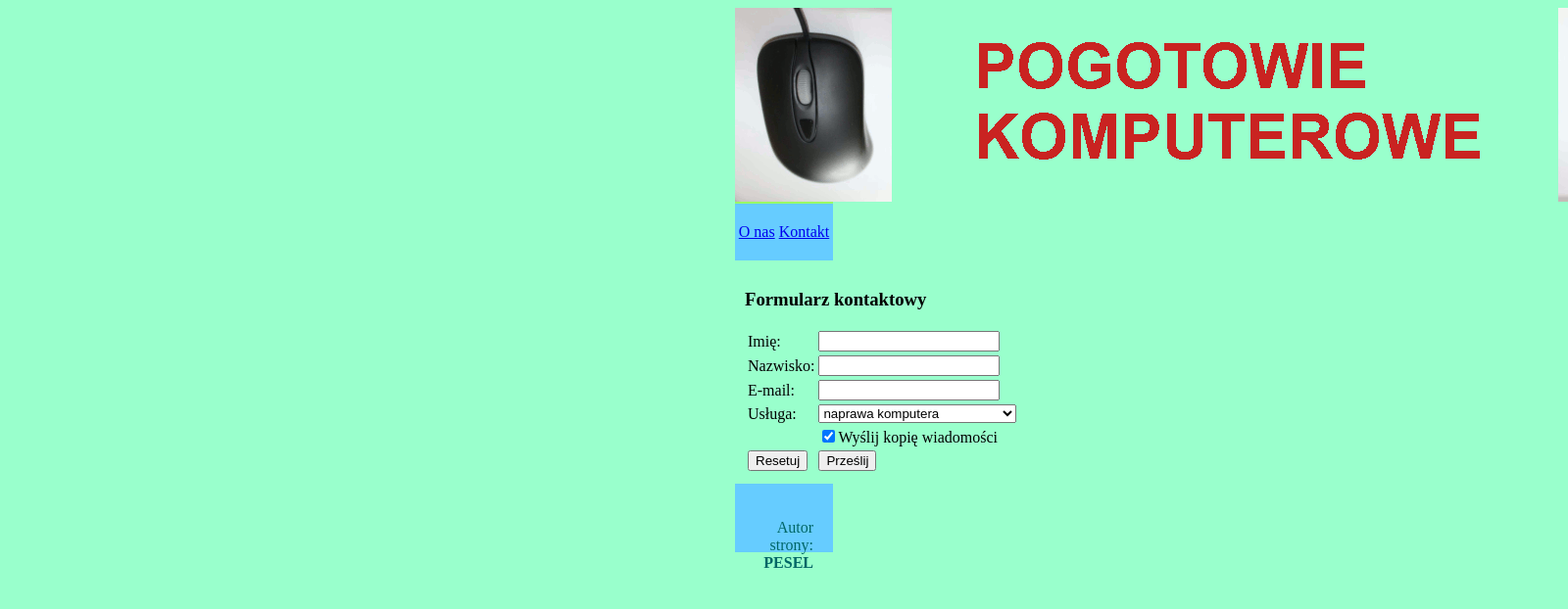
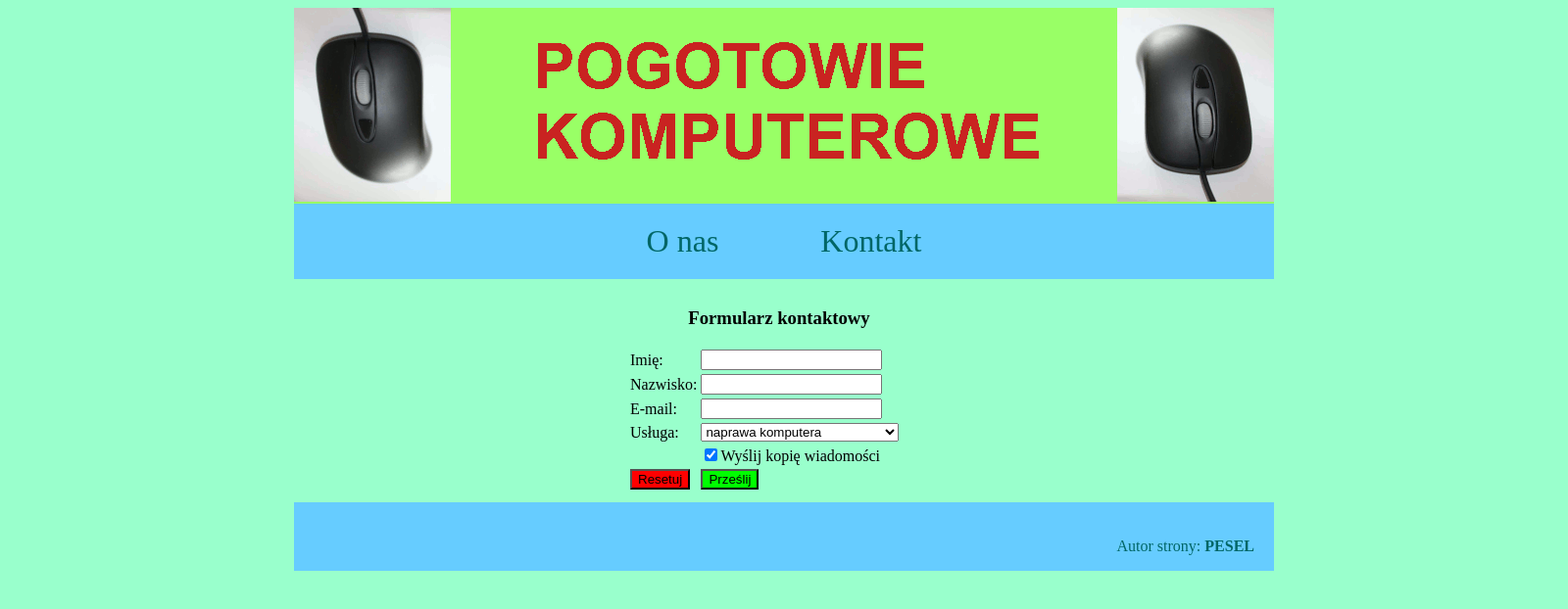
Before and after one commit to Frigzer/M1UTK, a PHP site: page /kontakt.html in a window 1600 px wide; the page is wider, and only the part inside the window is pictured. Shown: the top 622 px of that part at 98% size. Run offline with PHP 8.4, Linux system fonts and the light colour scheme.

Commit message:
Update files

```diff
--- a/HTML and CSS/EE.09 mock exams/Mock exam 3/kontakt.html
+++ b/HTML and CSS/EE.09 mock exams/Mock exam 3/kontakt.html
@@ -23,9 +23,9 @@
                 <h3>Formularz kontaktowy</h3>
                 <table>
                     <form>
-                        <tr><td>Imię:</td><td><input type="text" name="imie"></td></tr>
-                        <tr><td>Nazwisko:</td><td><input type="text" name="nazwisko"></td></tr>
-                        <tr><td>E-mail:</td><td><input type="text" name="mail"></td></tr>
+                        <tr><td>Imię:</td><td><input type="text" name="imie" id="imie"></td></tr>
+                        <tr><td>Nazwisko:</td><td><input type="text" name="nazwisko" id="nazwisko"></td></tr>
+                        <tr><td>E-mail:</td><td><input type="text" name="mail" id="mail"></td></tr>
                         <tr><td>Usługa:</td><td><label for="usluga"></label>
                         <select name="usluga" id="usluga">
                             <option value="naprawa_komputera">naprawa komputera</option>
@@ -35,9 +35,31 @@
                             <option value="inne">inne</option>
                         </select></td></tr>
                         <tr><td></td><td><input type="checkbox" checked="checked">Wyślij kopię wiadomości</td></tr>
-                        <tr><td><input type="reset" value="Resetuj"></td><td><input type="submit" value="Prześlij"></td></tr>
+                        <tr><td><input type="reset" value="Resetuj" id="reset"></td><td><input type="button" value="Prześlij" id="send"></td></tr>
                     </form>
                 </table>
+            </td><td><div id="wynik"></div>
+                <script>
+                    document.querySelector('#send').onclick=function()
+                    {
+                        var imie=document.querySelector('#imie').value;
+                        var nazwisko=document.querySelector('#nazwisko').value;
+                        var mail=document.querySelector('#mail').value;
+                        var usluga=document.querySelector('#usluga').value;
+                        if(imie.length==0 || nazwisko.length==0 || mail.length==0)
+                        {
+                            document.querySelector('#wynik').innerHTML=imie+'Uzupełnij wszystkie pola!!!';
+                        }
+                        else
+                        {
+                            document.querySelector('#wynik').innerHTML=imie+' '+nazwisko+'<br>'+mail+'<br>'+'Usługa: '+usluga;
+                        }
+                    }
+                    document.querySelector('#reset').onclick=function()
+                    {
+                        document.querySelector('#wynik').innerHTML='';
+                    }
+                </script>
             </section>
             <section id="trzeci">
 
--- a/HTML and CSS/EE.09 mock exams/Mock exam 3/styl.css
+++ b/HTML and CSS/EE.09 mock exams/Mock exam 3/styl.css
@@ -2,7 +2,7 @@ body{
     background-color: #99FFCC;
 }
 #kontener{
-    width: 100px;
+    width: 1000px;
     margin: auto;
 }
 #baner{
@@ -16,6 +16,9 @@ body{
     padding-bottom: 20px;
 }
 #glowny{
+    display: flex;
+}
+#pierwszy, #drugi, #trzeci{
     width: 310px;
     padding: 10px;
 }
@@ -26,3 +29,18 @@ body{
     height: 30px;
     padding: 20px;
 }
+#menu a{
+    color: #006666;
+    margin: 50px;
+    text-decoration: none;
+    font-size: 200%;
+}
+h2, h3{
+    text-align: center;
+}
+#reset{
+    background-color: #FF0000;
+}
+#send{
+    background-color: #00FF00 ;
+}
```
